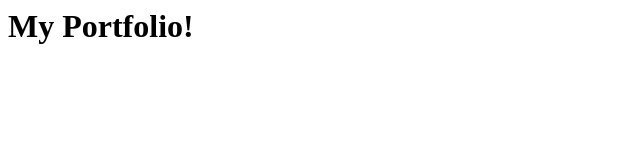
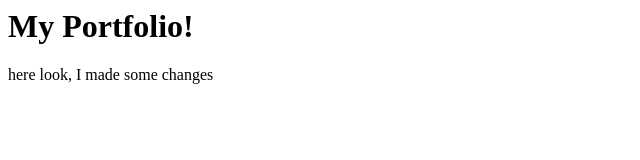
Before and after one commit to jaredcouncil/hello-world, a plain HTML site: page index.html in a window 1280 px wide. Shown: the whole page, without its empty margins (0-640 px from the left). Drawn offline with Linux system fonts and the light colour scheme.

Commit message:
Update index.html

```diff
--- a/index.html
+++ b/index.html
@@ -1 +1,2 @@
 <h1>My Portfolio!</h1>
+here look, I made some changes
```
